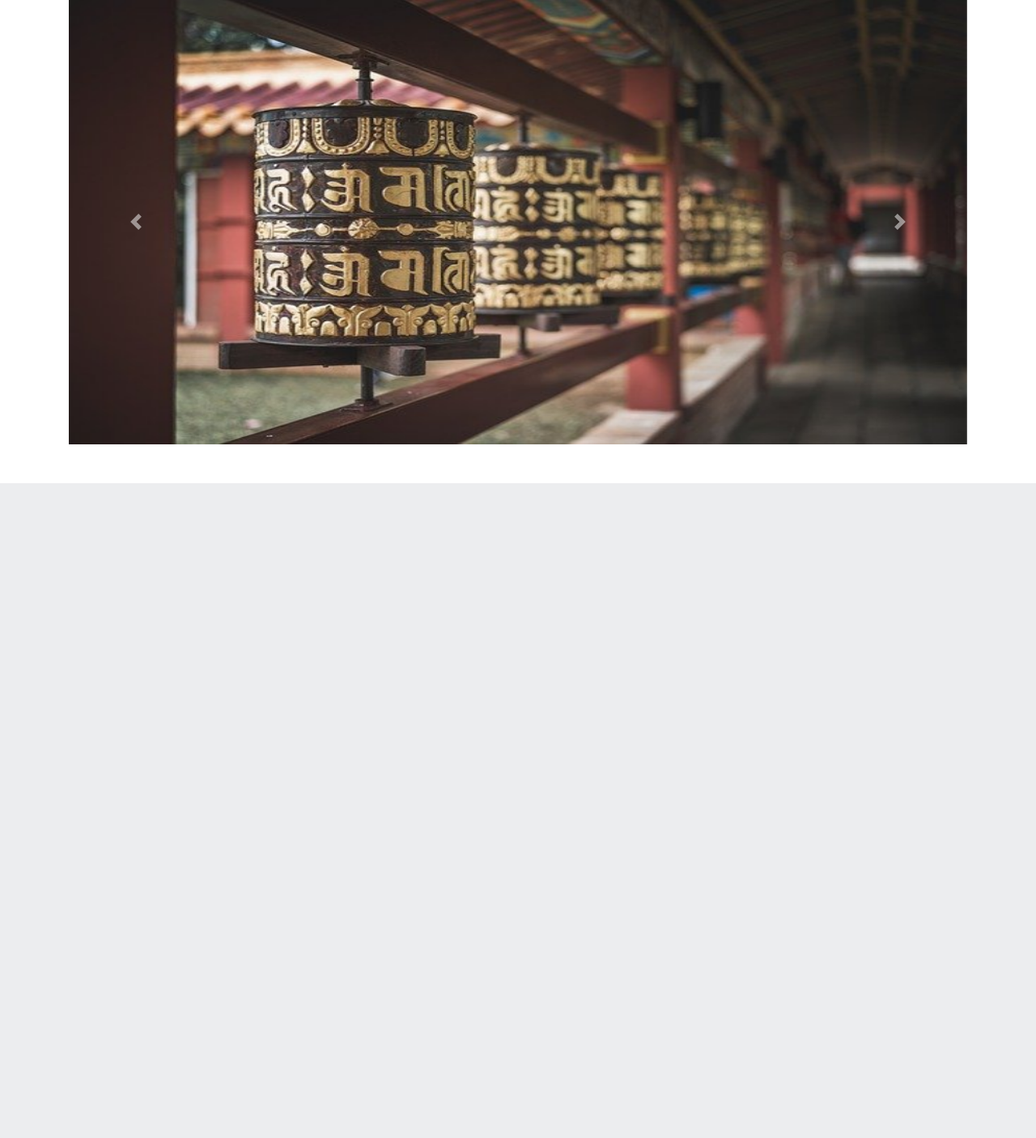
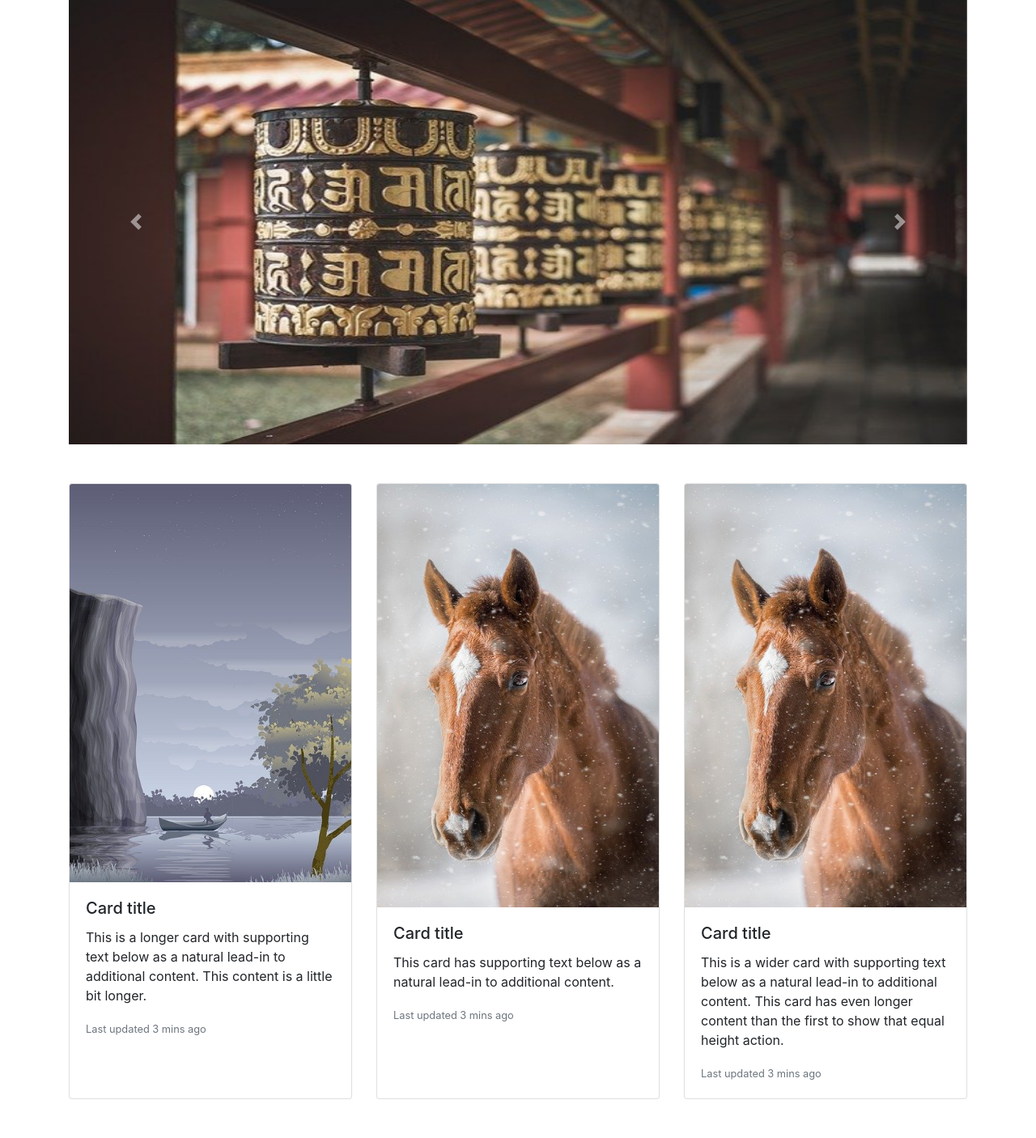
Before and after one commit to Phantom586/GitFuncTest, a Django app: page /another/ in a window 1280 px wide. Shown: the part 435-1841 px from the top of the page at 81% size. Before the commit the page ends 1032 px from the top, so only its background shows below. Run offline with Django 3.2, Linux system fonts and the light colour scheme.

Commit message:
Updates - 1 - added Card Deck to the another.html.

```diff
--- a/GitDemo/BaseApp/templates/BaseApp/another.html
+++ b/GitDemo/BaseApp/templates/BaseApp/another.html
@@ -35,4 +35,32 @@
                 </a>
               </div>
         </div>
+        <div class="container mt-4 mb-5">
+            <div class="card-deck">
+                <div class="card">
+                  <img src="/media/imgs/cd1_1.jpg" class="card-img-top" alt="...">
+                  <div class="card-body">
+                    <h5 class="card-title">Card title</h5>
+                    <p class="card-text">This is a longer card with supporting text below as a natural lead-in to additional content. This content is a little bit longer.</p>
+                    <p class="card-text"><small class="text-muted">Last updated 3 mins ago</small></p>
+                  </div>
+                </div>
+                <div class="card">
+                  <img src="/media/imgs/cd1_2.jpg" class="card-img-top" alt="...">
+                  <div class="card-body">
+                    <h5 class="card-title">Card title</h5>
+                    <p class="card-text">This card has supporting text below as a natural lead-in to additional content.</p>
+                    <p class="card-text"><small class="text-muted">Last updated 3 mins ago</small></p>
+                  </div>
+                </div>
+                <div class="card">
+                  <img src="/media/imgs/cd1_2.jpg" class="card-img-top" alt="...">
+                  <div class="card-body">
+                    <h5 class="card-title">Card title</h5>
+                    <p class="card-text">This is a wider card with supporting text below as a natural lead-in to additional content. This card has even longer content than the first to show that equal height action.</p>
+                    <p class="card-text"><small class="text-muted">Last updated 3 mins ago</small></p>
+                  </div>
+                </div>
+              </div>
+        </div>
     {% endblock %}
```
